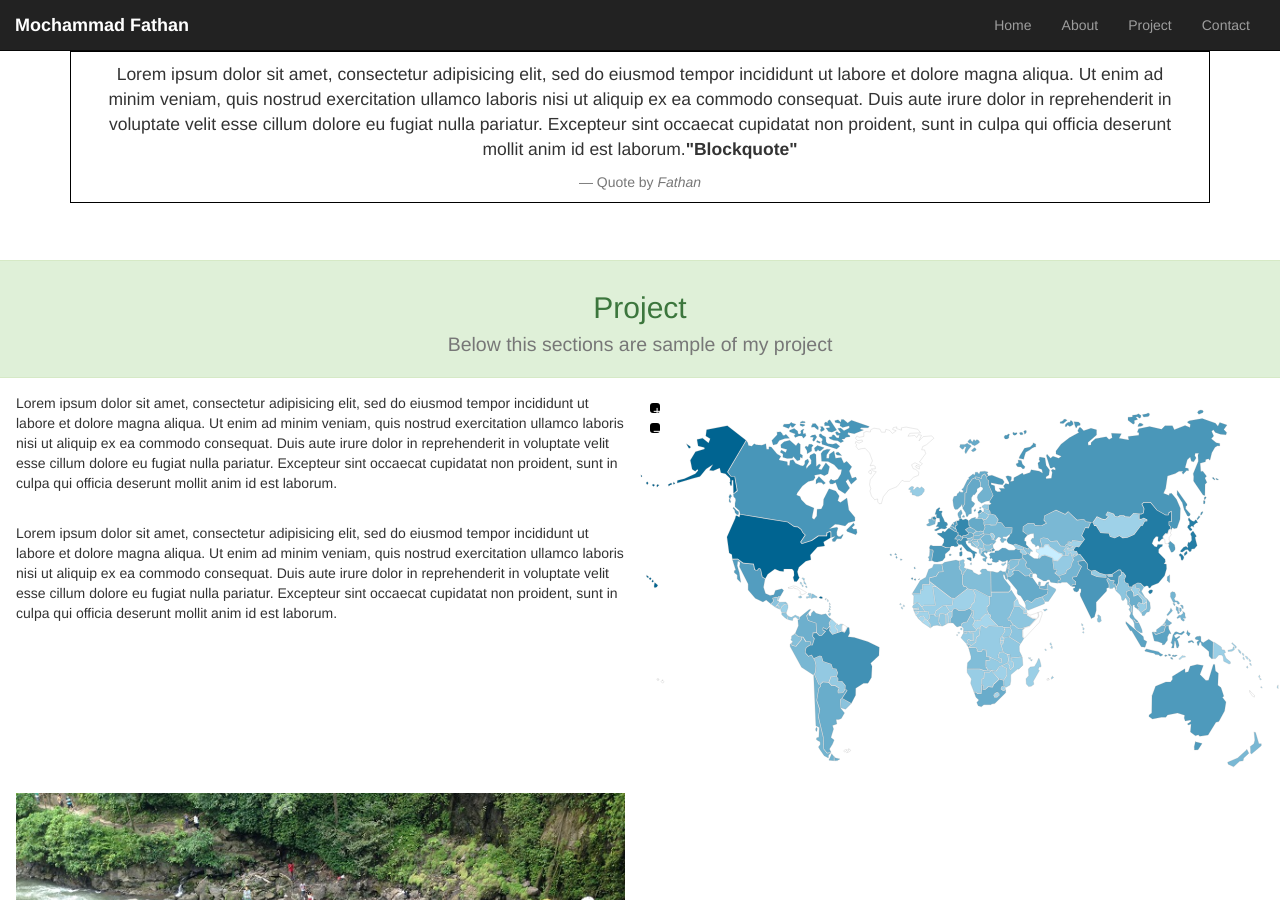
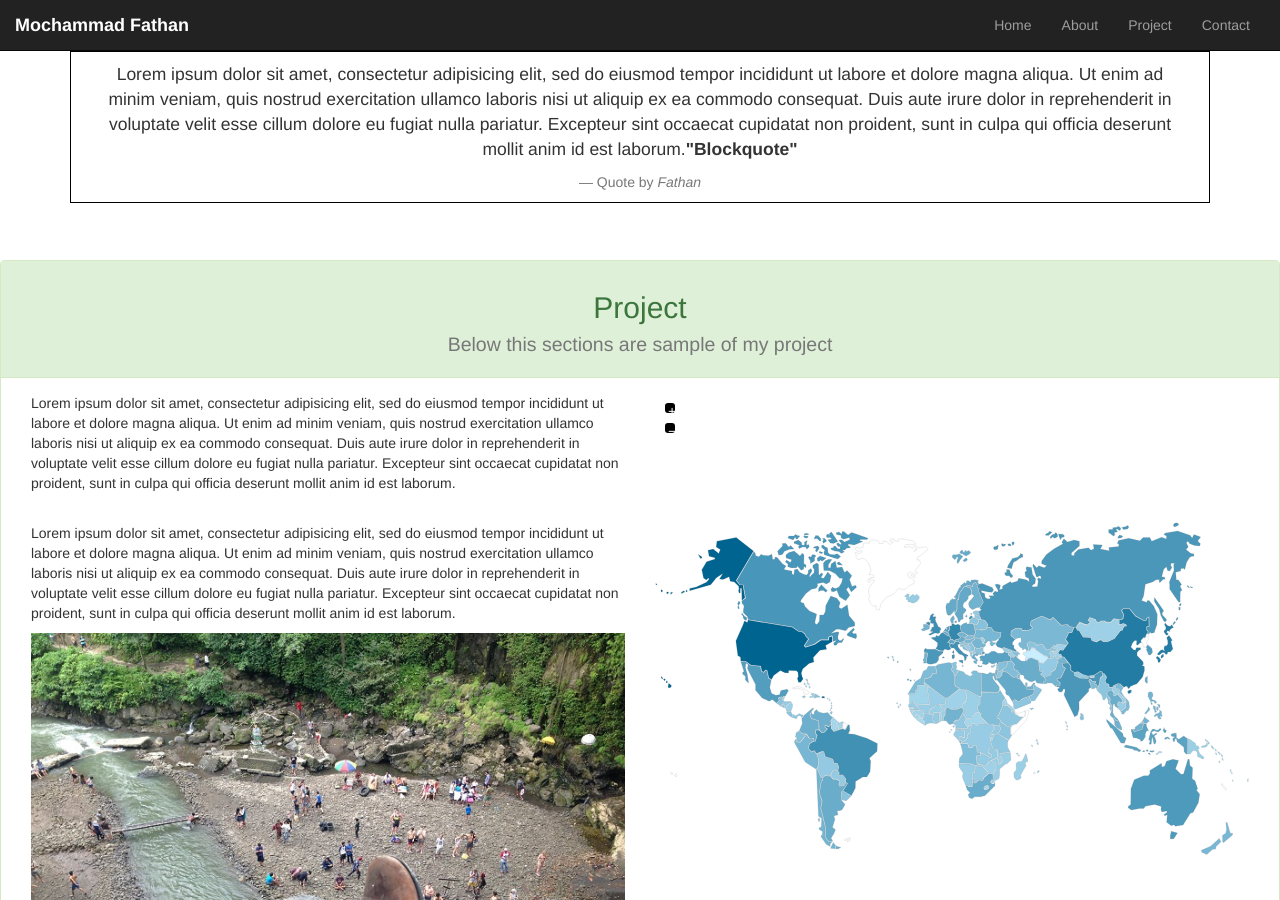
Before and after one commit to mochfathan/mysite, a Jekyll site: the page built from index.html, in a window 1280 px wide and 900 px high, scrolled down 1550 px. Built offline with Jekyll 4.4.1, drawn with Linux system fonts in a browser that asks for light colours.

Commit message:
Page fixes

```diff
--- a/_includes/css/contact.sass
+++ /dev/null
@@ -1,6 +0,0 @@
-/*-- Contact --/
-
-#contact
-  margin-top: 5%
-  padding-top: 3%
-  margin-bottom: 1%
--- a/_includes/css/project.sass
+++ /dev/null
@@ -1,3 +0,0 @@
-#project
-
-  background: pink
--- a/_includes/nav.html
+++ b/_includes/nav.html
@@ -1,5 +1,5 @@
 <!-- Navbar Top -->
-<nav id="navtop" class="navbar navbar-inverse navbar-fixed-top" role="navigation">
+<nav class="navbar navbar-inverse navbar-fixed-top" role="navigation">
   <div class="container-fluid">
     <div class="navbar-header">
       <button type="button" class="navbar-toggle" data-toggle="collapse" data-target="#navbar">
--- a/_includes/project.html
+++ b/_includes/project.html
@@ -1,5 +1,5 @@
 <section id="project">
-
+  <div class="container col-sm-12">
     <div class="row">
 
       <div class="panel panel-success" id="project-heading">
@@ -11,34 +11,32 @@
 
           <div id="project-1">
             <div class="col-sm-6 col-md-6">
-              <div class="showcase-left">
+              <div class="">
                 <p>Lorem ipsum dolor sit amet, consectetur adipisicing elit, sed do eiusmod tempor incididunt ut labore et dolore magna aliqua. Ut enim ad minim veniam, quis nostrud exercitation ullamco laboris nisi ut aliquip ex ea commodo consequat. Duis aute irure dolor in reprehenderit in voluptate velit esse cillum dolore eu fugiat nulla pariatur. Excepteur sint occaecat cupidatat non proident, sunt in culpa qui officia deserunt mollit anim id est laborum.</p>
                 <br>
                 <p>Lorem ipsum dolor sit amet, consectetur adipisicing elit, sed do eiusmod tempor incididunt ut labore et dolore magna aliqua. Ut enim ad minim veniam, quis nostrud exercitation ullamco laboris nisi ut aliquip ex ea commodo consequat. Duis aute irure dolor in reprehenderit in voluptate velit esse cillum dolore eu fugiat nulla pariatur. Excepteur sint occaecat cupidatat non proident, sunt in culpa qui officia deserunt mollit anim id est laborum.</p>
+                <img src="img/IMG_5417.JPG" alt="Beach" class="img-responsive">
               </div>
-            </div>
-
-            <div class text-center id="vmap" style="height: 400px;">
-
             </div>
 
 
 
+
+
+
             <div class="col-sm-6 col-md-6">
-              <div class="showcase-right">
-              <img src="img/IMG_5417.JPG" alt="Beach" class="img-responsive">
+              <div class="">
+              <div class text-center id="vmap" style="height: 600px;">
+
+              </div>
               </div>
             </div>
           </div>
 
-        </div>
-
-
-        <div class="well">
 
         </div>
 
-
       </div>
     </div>
+  </div>
 </section>
--- a/css/master.css
+++ b/css/master.css
@@ -1,7 +1,7 @@
 /*-- Global Settings --/ */
 body html {
   height: 100%;
-  background: honeydew;
+  background: honeydew
   /*--background: rgba(183, 255, 251, 0.5)--// */ }
 
 /*-- Navbar --/ */
@@ -13,6 +13,12 @@
   font-size: 18px;
   color: #000;
   font-weight: bold; }
+
+.navbar {
+  position: sticky
+  padding-bottom: -2%;
+}
+
 
 /*-- Landing Page --/ */
 #landing {
@@ -51,6 +57,11 @@
   margin-bottom: 5%;
   border: 1px solid black; }
 
+/*-- Project Page --/ */
+
+#project
+  padding-top: 2%;
+
 /*-- Contact --/ */
 #contact {
   margin-top: 5%;
```
Also changed, not shown: _includes/css/body.sass (deleted, +0 -7 lines), _includes/css/footer.sass (deleted, +0 -10 lines), _includes/css/home.sass (deleted, +0 -20 lines), _includes/css/landing.sass (deleted, +0 -10 lines), _includes/css/nav.sass (deleted, +0 -10 lines), _includes/script.html (+9 -4 lines), css/master.sass (+78 -6 lines), 3 other files.
